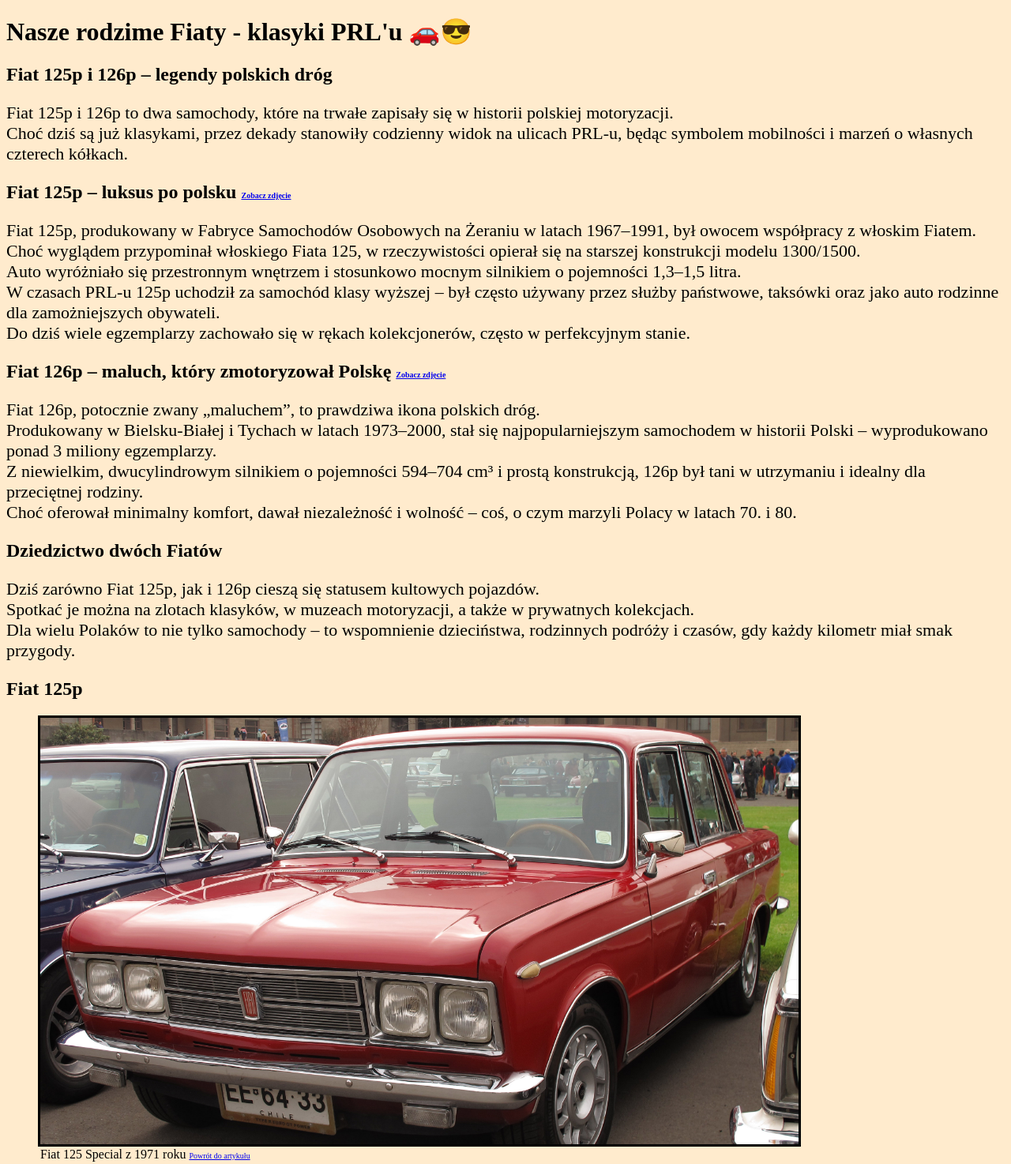
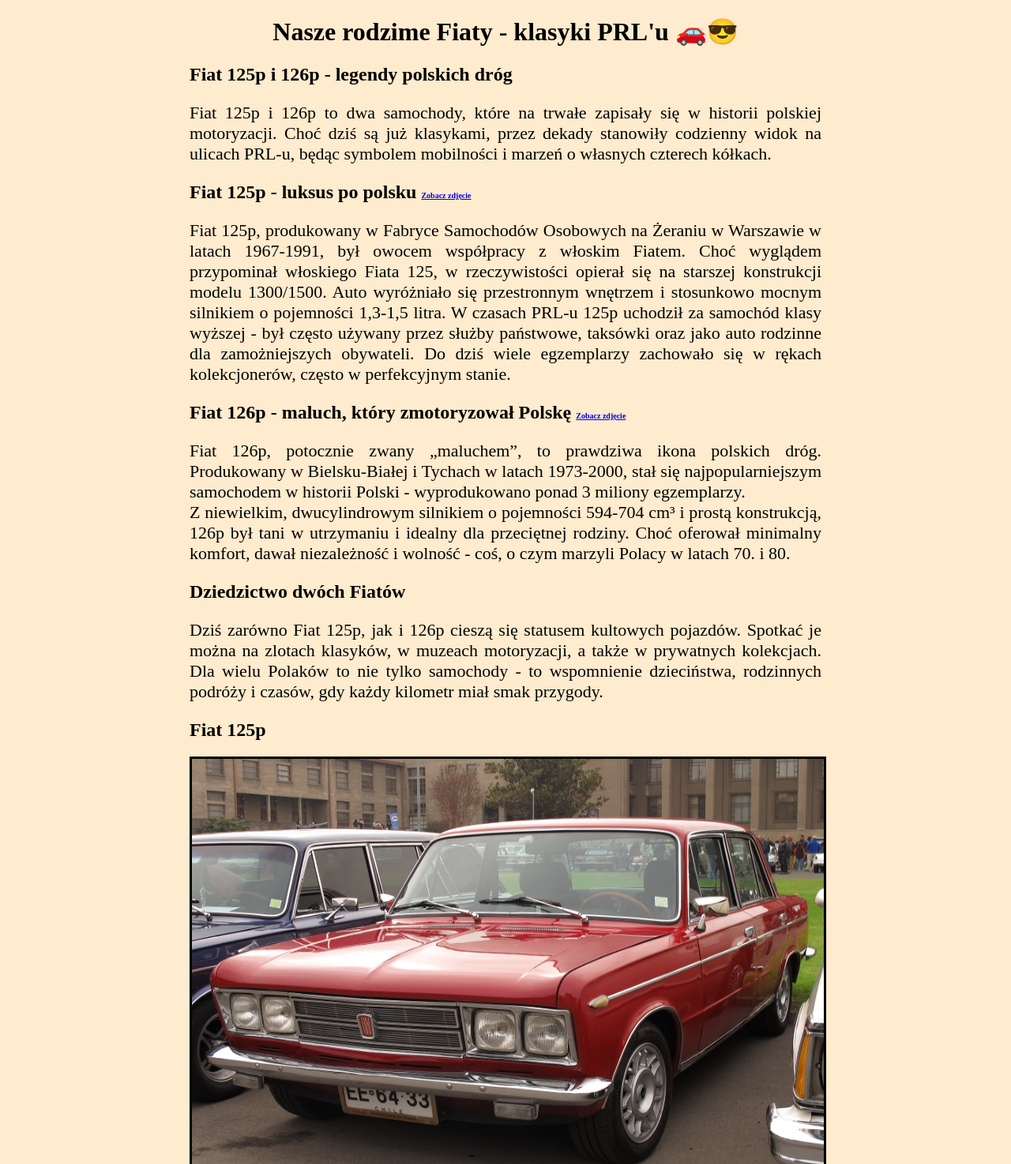
Before and after one commit to KweHu/Lekcja_15, a plain HTML site: page index.html in a window 1280 px wide. Shown: the top 1474 px of the page at 79% size. Drawn offline with Linux system fonts and the light colour scheme.

Commit message:
Add files via upload

```diff
--- a/index.html
+++ b/index.html
@@ -3,40 +3,42 @@
 <html lang="pl">
 <head>
     <meta charset="UTF-8">
-    <link rel="stylesheet" href="style.css">
-    <title>Lekcja 15 Kotwice-Samochody</title>
+    <meta name="viewport" content="width=device-width, initial-scale=1.0">
+    <link rel="stylesheet" href="styles.css">
+    <meta name="author" content="Paweł Orlik">
+    <title>Lekcja 15 - Kotwice Zadanie</title>
 </head>
 <body>
     <header>
-        <h1>Nasze rodzime Fiaty - klasyki PRL'u &#128663&#128526</h1>
+        <h1 id="artykul">Nasze rodzime Fiaty - klasyki PRL'u &#128663&#128526</h1>
     </header>
     <main>
         <section>
-            <h2 id="artykul">Fiat 125p i 126p – legendy polskich dróg</h2>
+            <h2>Fiat 125p i 126p - legendy polskich dróg</h2>
             <p>
-                Fiat 125p i 126p to dwa samochody, które na trwałe zapisały się w historii polskiej motoryzacji.<br>
+                Fiat 125p i 126p to dwa samochody, które na trwałe zapisały się w historii polskiej motoryzacji.
                 Choć dziś są już klasykami, przez dekady stanowiły codzienny widok na ulicach PRL-u, będąc symbolem mobilności i marzeń o własnych czterech kółkach.
             </p>
-            <h2>Fiat 125p – luksus po polsku <a href="#auto1">Zobacz zdjęcie</a></h2>
+            <h2>Fiat 125p - luksus po polsku <a class="a" href="#auto1">Zobacz zdjęcie</a></h2>
             <p>
-                Fiat 125p, produkowany w Fabryce Samochodów Osobowych na Żeraniu w latach 1967–1991, był owocem współpracy z włoskim Fiatem.<br>
-                Choć wyglądem przypominał włoskiego Fiata 125, w rzeczywistości opierał się na starszej konstrukcji modelu 1300/1500.<br>
-                Auto wyróżniało się przestronnym wnętrzem i stosunkowo mocnym silnikiem o pojemności 1,3–1,5 litra.<br>
-                W czasach PRL-u 125p uchodził za samochód klasy wyższej – był często używany przez służby państwowe, taksówki oraz jako auto rodzinne dla zamożniejszych obywateli.<br>
+                Fiat 125p, produkowany w Fabryce Samochodów Osobowych na Żeraniu w Warszawie w latach 1967-1991, był owocem współpracy z włoskim Fiatem.
+                Choć wyglądem przypominał włoskiego Fiata 125, w rzeczywistości opierał się na starszej konstrukcji modelu 1300/1500.
+                Auto wyróżniało się przestronnym wnętrzem i stosunkowo mocnym silnikiem o pojemności 1,3-1,5 litra.
+                W czasach PRL-u 125p uchodził za samochód klasy wyższej - był często używany przez służby państwowe, taksówki oraz jako auto rodzinne dla zamożniejszych obywateli.
                 Do dziś wiele egzemplarzy zachowało się w rękach kolekcjonerów, często w perfekcyjnym stanie.
             </p>
-            <h2>Fiat 126p – maluch, który zmotoryzował Polskę <a href="#auto2">Zobacz zdjęcie</a></h2>
+            <h2>Fiat 126p - maluch, który zmotoryzował Polskę <a class="a" href="#auto2">Zobacz zdjęcie</a></h2>
             <p>
-                Fiat 126p, potocznie zwany „maluchem”, to prawdziwa ikona polskich dróg.<br>
-                Produkowany w Bielsku-Białej i Tychach w latach 1973–2000, stał się najpopularniejszym samochodem w historii Polski – wyprodukowano ponad 3 miliony egzemplarzy.<br>
-                Z niewielkim, dwucylindrowym silnikiem o pojemności 594–704 cm³ i prostą konstrukcją, 126p był tani w utrzymaniu i idealny dla przeciętnej rodziny.<br>
-                Choć oferował minimalny komfort, dawał niezależność i wolność – coś, o czym marzyli Polacy w latach 70. i 80.
+                Fiat 126p, potocznie zwany „maluchem”, to prawdziwa ikona polskich dróg.
+                Produkowany w Bielsku-Białej i Tychach w latach 1973-2000, stał się najpopularniejszym samochodem w historii Polski - wyprodukowano ponad 3 miliony egzemplarzy.<br>
+                Z niewielkim, dwucylindrowym silnikiem o pojemności 594-704 cm³ i prostą konstrukcją, 126p był tani w utrzymaniu i idealny dla przeciętnej rodziny.
+                Choć oferował minimalny komfort, dawał niezależność i wolność - coś, o czym marzyli Polacy w latach 70. i 80.
             </p>
             <h2>Dziedzictwo dwóch Fiatów</h2>
             <p>
-                Dziś zarówno Fiat 125p, jak i 126p cieszą się statusem kultowych pojazdów.<br>
-                Spotkać je można na zlotach klasyków, w muzeach motoryzacji, a także w prywatnych kolekcjach.<br>
-                Dla wielu Polaków to nie tylko samochody – to wspomnienie dzieciństwa, rodzinnych podróży i czasów, gdy każdy kilometr miał smak przygody.
+                Dziś zarówno Fiat 125p, jak i 126p cieszą się statusem kultowych pojazdów.
+                Spotkać je można na zlotach klasyków, w muzeach motoryzacji, a także w prywatnych kolekcjach.
+                Dla wielu Polaków to nie tylko samochody - to wspomnienie dzieciństwa, rodzinnych podróży i czasów, gdy każdy kilometr miał smak przygody.
             </p>
         </section>
         <section>
@@ -44,7 +46,7 @@
             <figure class="obraz">
                 <img src="zdjecie1.jpg" alt="Fiat 125p">
                 <figcaption>
-                    Fiat 125 Special z 1971 roku <a href="#artykul">Powrót do artykułu</a>
+                    Fiat 125 Special z 1971 roku <a class="a" href="#artykul">Powrót do artykułu</a>
                 </figcaption>
             </figure>
         </section>
@@ -53,10 +55,16 @@
             <figure class="obraz">
                 <img src="Auto/zdjecie2.jpg" alt="Fiat 126p">
                 <figcaption>
-                    Polski Fiat 126p z 1973 <a href="#artykul">Powrót do artykułu</a>
+                    Polski Fiat 126p z 1973 <a class="a" href="#artykul">Powrót do artykułu</a>
                 </figcaption>
             </figure>
         </section>
-    </main>
+    </main><hr>
+    <footer>
+        <a href="https://kwehu.github.io/MainPage/">Strona główna</a><span>Autor: Paweł Orlik</span>
+    </footer>
+    <footer>
+        <span>Źródło zadania: <a href="Lekcja14i15-Kotwice.pdf" target="_blank">PDF</a></span>
+    </footer>
 </body>
 </html>
--- /dev/null
+++ b/styles.css
@@ -0,0 +1,34 @@
+header{
+  text-align: center;
+}
+body{
+  background-color: blanchedalmond;
+  font-family: serif;
+}
+main{
+  max-width: 800px;
+  margin: 0 auto;
+  padding: 0 20px;
+  text-align: justify;
+}
+p{
+  font-size: 22px;
+}
+.a{
+  font-size: 10px;
+}
+.obraz {
+  width: 800px;
+  height: 540px;
+  border: 3px solid black;
+  margin: 0 auto 25px;
+  justify-content: center;
+}
+.obraz img {
+  width: 100%;
+  height: 100%;
+}
+footer{
+  display: flex;
+  justify-content: space-between;
+}
```
Also changed, not shown: 1 other file.
